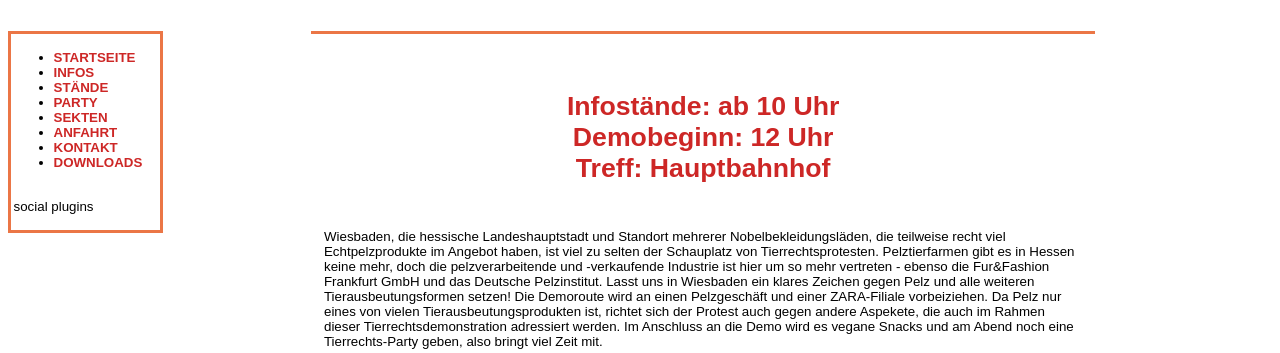
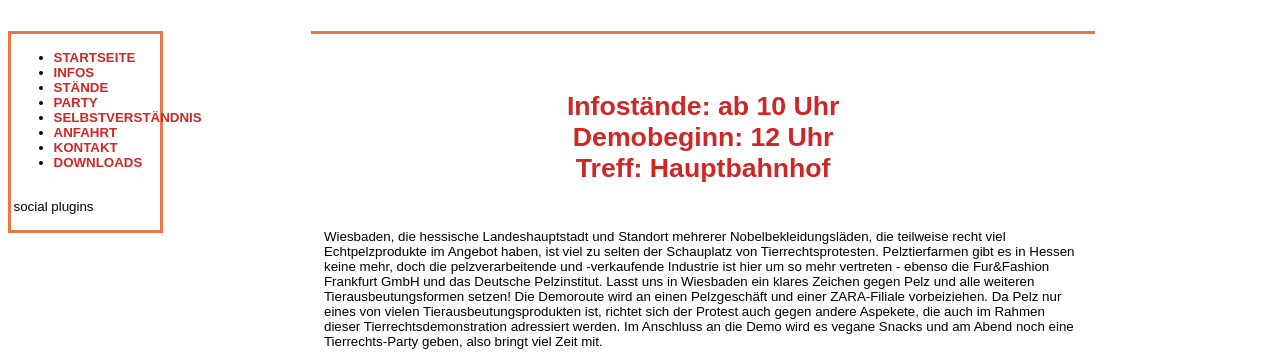
Before and after one commit to leSheep/demoSite, a PHP site: page /index.php in a window 1280 px wide. Shown: the part 234-587 px from the top of the page. Run offline with PHP 8.4, Linux system fonts and the light colour scheme.

Commit message:
sekten umbenannt

```diff
--- a/index.php
+++ b/index.php
@@ -17,7 +17,7 @@
 			<li><a href="infos.php">INFOS</a></li>
 			<li><a href="staende.php">STÄNDE</a></li>
 			<li><a href="abendgestaltung.php">PARTY</a></li>
-	  		<li><a href="selbstverstaendnis.php">SEKTEN</a></li>
+	  		<li><a href="selbstverstaendnis.php">SELBSTVERSTÄNDNIS</a></li>
 	  		<li><a href="anfahrt.php">ANFAHRT</a></li>
 	  		<li><a href="contact.php">KONTAKT</a></li>
 	  		<li><a href="downloads.php">DOWNLOADS</a></li>
```
